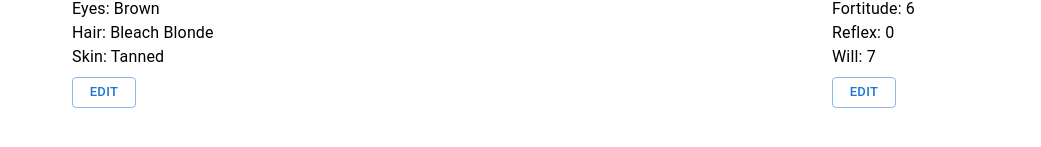
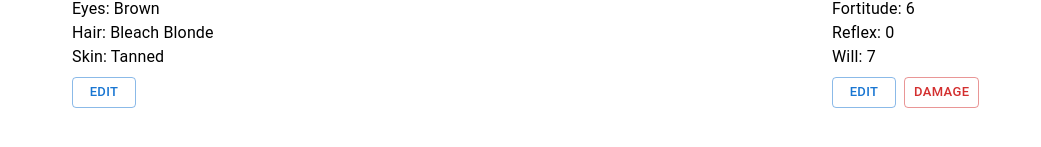
Before and after one commit to a-jennings/traska, a React (Create React App) app: page / in a window 1280 px wide. Shown: the part 347-494 px from the top of the page, without its empty margins (0-1041 px from the left). Built offline with nearby package versions, Linux system fonts and the light colour scheme; data requests are answered from the project's data file.

Commit message:
add damage button

```diff
--- a/data/db.json
+++ b/data/db.json
@@ -34,7 +34,7 @@
   },
   "stats": {
     "hpMax": 27,
-    "hpCurrent": 27,
+    "hpCurrent": 10,
     "ac": 20,
     "acTouch": 9,
     "acFF": 20,
--- a/src/pages/Character/CharacterStats/CharacterStats.tsx
+++ b/src/pages/Character/CharacterStats/CharacterStats.tsx
@@ -3,6 +3,7 @@ import { Box, Typography, Dialog, Button } from "@mui/material";
 import axios from "axios";
 import { CharacterStatistics } from "../../../types";
 import { CharacterStatsEditDialog } from "./CharacterStatsEditDialog";
+import { CharacterStatsDamage } from "./CharacterStatsDamage/CharacterStatsDamage";
 
 axios.defaults.headers.common["Access-Control-Allow-Origin"] = "*";
 axios.defaults.headers.common["Access-Control-Allow-Methods"] =
@@ -11,19 +12,22 @@ axios.defaults.headers.common["Access-Control-Allow-Methods"] =
 export function CharacterStats(): ReactElement {
   const [data, setData] = useState<CharacterStatistics>();
   const [dialogOpen, setDialogOpen] = useState(false);
+  const [damageDialogOpen, setDamageDialogOpen] = useState(false);
 
-  const handleDialogOpen = () => {
-    setDialogOpen(true);
-  };
+  const handleDialogOpen = () => setDialogOpen(true);
 
-  const handleDialogClose = () => [setDialogOpen(false)];
+  const handleDialogClose = () => setDialogOpen(false);
+
+  const handleDamageDialogOpen = () => setDamageDialogOpen(true);
+
+  const handleDamageDialogClose = () => setDamageDialogOpen(false);
 
   useEffect(() => {
     axios
       .get("http://localhost:3001/stats")
       .then((res: { data: CharacterStatistics }) => setData(res.data))
       .catch((error) => console.log(error));
-  }, [dialogOpen]);
+  }, [dialogOpen, damageDialogOpen]);
 
   if (!data) {
     return <></>;
@@ -52,10 +56,18 @@ export function CharacterStats(): ReactElement {
         <Typography>Will: {data.savingThrows.will}</Typography>
       </Box>
 
-      <Box>
+      <Box display="flex" alignItems="center">
         <Button size="small" variant="outlined" onClick={handleDialogOpen}>
           Edit
         </Button>
+        <Box ml={1}>
+          <CharacterStatsDamage
+            data={data}
+            dialogOpen={damageDialogOpen}
+            onOpen={handleDamageDialogOpen}
+            onClose={handleDamageDialogClose}
+          />
+        </Box>
       </Box>
 
       <Dialog
--- /dev/null
+++ b/src/pages/Character/CharacterStats/CharacterStatsDamage/CharacterStatsDamage.tsx
@@ -0,0 +1,83 @@
+import React, { ReactElement, useState } from "react";
+import { CharacterStatistics } from "../../../../types";
+import {
+  Button,
+  Box,
+  Dialog,
+  DialogTitle,
+  DialogActions,
+  DialogContent,
+  TextField,
+} from "@mui/material";
+import { Formik, Form } from "formik";
+import axios from "axios";
+
+axios.defaults.headers.common["Access-Control-Allow-Origin"] = "*";
+axios.defaults.headers.common["Access-Control-Allow-Methods"] =
+  "GET,PUT,POST,DELETE,PATCH,OPTIONS";
+
+type CharacterStatsDamageProps = {
+  data: CharacterStatistics;
+  dialogOpen: boolean;
+  onOpen: () => void;
+  onClose: () => void;
+};
+
+export function CharacterStatsDamage(
+  props: CharacterStatsDamageProps
+): ReactElement {
+  const { data, dialogOpen, onOpen, onClose } = props;
+
+  return (
+    <>
+      <Button size="small" variant="outlined" color="error" onClick={onOpen}>
+        Damage
+      </Button>
+
+      <Dialog open={dialogOpen} onClose={onClose} maxWidth="xs" fullWidth>
+        <DialogTitle>Take Damage?</DialogTitle>
+        <DialogContent>
+          <Formik
+            initialValues={{ damage: 0 }}
+            onSubmit={(values) => {
+              axios
+                .post("http://localhost:3001/stats", {
+                  ...data,
+                  hpCurrent: data.hpCurrent - values.damage,
+                })
+                .then(() => onClose())
+                .catch((error) => console.log(error));
+            }}
+          >
+            {({ values, handleChange, handleSubmit }) => (
+              <Form>
+                <Box my={1}>
+                  <TextField
+                    type="number"
+                    id="damage"
+                    name="damage"
+                    value={values.damage}
+                    onChange={handleChange}
+                    label="Damage"
+                  />
+                </Box>
+                <DialogActions>
+                  <Button variant="outlined" onClick={onClose}>
+                    Cancel
+                  </Button>
+                  <Button
+                    variant="contained"
+                    color="primary"
+                    onClick={() => handleSubmit()}
+                  >
+                    Save
+                  </Button>
+                </DialogActions>
+              </Form>
+            )}
+          </Formik>
+        </DialogContent>
+      </Dialog>
+    </>
+  );
+}
```
